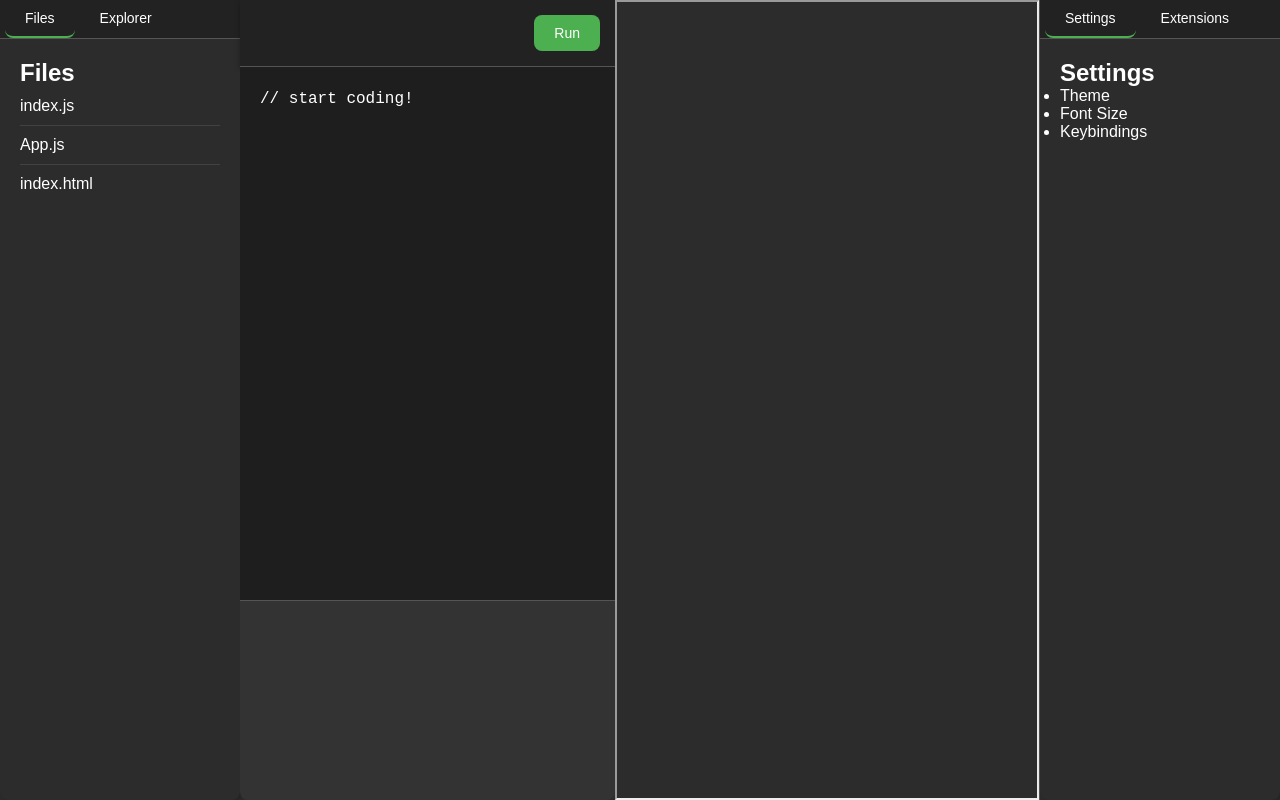
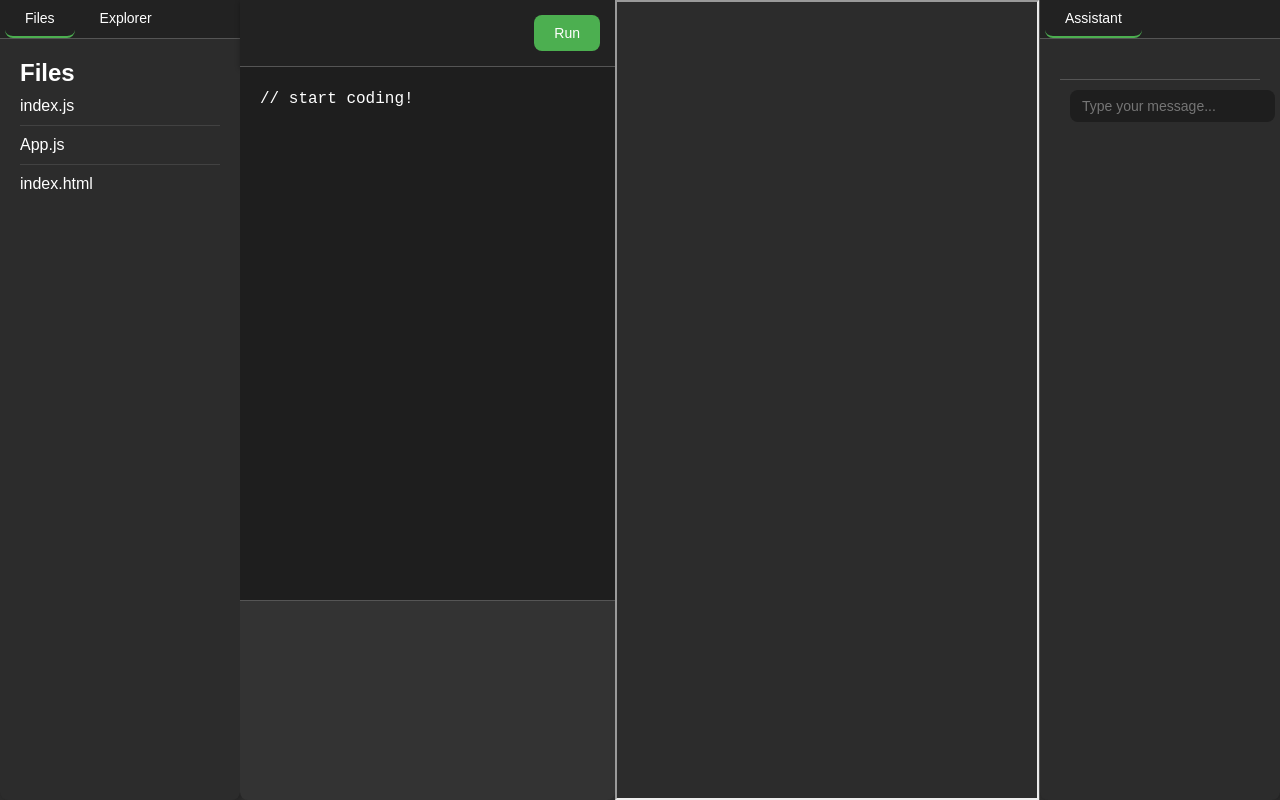
Before and after one commit to sh-navid/NabotStudio, a React (Create React App) app: page / in a window 1280 px wide. Built offline with nearby package versions, Linux system fonts and the light colour scheme.

Commit message:
[Feature] Setup llm prompting interface

```diff
--- a/src/App.css
+++ b/src/App.css
@@ -6,9 +6,9 @@
   --text-light: #fff;
   --text-dark: #000;
   --accent-color: #f0f0f0;
-  --border-color: #555; /*  A bit darker */
-  --box-shadow-color: rgba(0, 0, 0, 0.3); /*  Slightly stronger shadow */
-  --border-radius: 8px; /*  Rounded corners for softer look */
+  --border-color: #555;
+  --box-shadow-color: rgba(0, 0, 0, 0.3);
+  --border-radius: 8px;
 }
 
 body {
@@ -20,13 +20,13 @@ body {
 .ide {
   display: flex;
   height: 100vh;
-  overflow: hidden; /*  Prevent scrollbars */
+  overflow: hidden;
 }
 
 /* Sidebar Styles */
 .sidebar,
 .right-menu {
-  width: 240px; /*  Slightly wider */
+  width: 240px;
   background-color: var(--background-dark);
   color: var(--text-light);
   box-shadow: 2px 0 5px var(--box-shadow-color);
@@ -35,9 +35,9 @@ body {
 
 .sidebar h3,
 .right-menu h3 {
-  margin-bottom: 15px; /*  More space below heading */
+  margin-bottom: 15px;
   color: var(--accent-color);
-  text-transform: uppercase; /*  All caps for headings */
+  text-transform: uppercase;
   font-size: 1em;
 }
 
@@ -47,7 +47,7 @@ body {
 }
 
 .sidebar li {
-  padding: 10px 0; /*  More padding */
+  padding: 10px 0;
   border-bottom: 1px solid rgba(255, 255, 255, 0.1);
 }
 
@@ -59,15 +59,15 @@ body {
   color: var(--text-light);
   text-decoration: none;
   display: block;
-  transition: color 0.3s, padding-left 0.3s; /*  Smooth transition for hover */
-  padding: 8px; /*  Add some padding */
-  border-radius: 5px; /*  Rounded corners for links */
+  transition: color 0.3s, padding-left 0.3s;
+  padding: 8px;
+  border-radius: 5px;
 }
 
 .sidebar a:hover {
   color: var(--primary-color);
-  padding-left: 15px; /*  Slightly push to the right when hovering */
-  background-color: rgba(255, 255, 255, 0.05); /*  Subtle background on hover */
+  padding-left: 15px;
+  background-color: rgba(255, 255, 255, 0.05);
 }
 
 /* Editor Styles */
@@ -80,10 +80,10 @@ body {
 .toolbar {
   background-color: #222;
   color: var(--text-light);
-  padding: 15px; /*  More padding */
+  padding: 15px;
   text-align: right;
   box-shadow: 0 2px 5px var(--box-shadow-color);
-  border-bottom: 1px solid var(--border-color); /* Keep a subtle border */
+  border-bottom: 1px solid var(--border-color);
 }
 
 .editor {
@@ -91,7 +91,7 @@ body {
   background-color: var(--background-editor);
   color: var(--text-light);
   font-family: 'Courier New', monospace;
-  padding: 20px; /*  More padding */
+  padding: 20px;
   border: none;
   resize: none;
   outline: none;
@@ -117,7 +117,7 @@ button {
   background-color: var(--primary-color);
   border: none;
   color: var(--text-light);
-  padding: 10px 20px; /*  Adjust padding */
+  padding: 10px 20px;
   text-align: center;
   text-decoration: none;
   display: inline-block;
@@ -125,7 +125,7 @@ button {
   cursor: pointer;
   border-radius: var(--border-radius);
   margin-left: 5px;
-  transition: background-color 0.3s, transform 0.3s; /*  Add transform for a "press" effect */
+  transition: background-color 0.3s, transform 0.3s;
 }
 
 button:hover {
@@ -133,7 +133,7 @@ button:hover {
 }
 
 button:active {
-  transform: translateY(1px); /*  Slightly move down when active */
+  transform: translateY(1px);
 }
 
 /* Preview Styles */
@@ -186,3 +186,67 @@ button:active {
 .mb-1 {
   margin-bottom: 10px;
 }
+
+/* Chat Interface Styles */
+.chat-container {
+  display: flex;
+  flex-direction: column;
+  height: 100%;
+}
+
+.chat-messages {
+  flex-grow: 1;
+  overflow-y: auto;
+  padding: 10px;
+}
+
+.message {
+  padding: 8px 12px;
+  border-radius: 8px;
+  margin-bottom: 8px;
+  width: fit-content;
+  max-width: 70%;
+}
+
+.user-message {
+  background-color: var(--primary-color);
+  color: var(--text-light);
+  align-self: flex-end;
+}
+
+.bot-message {
+  background-color: #444;
+  color: var(--text-light);
+  align-self: flex-start;
+}
+
+.chat-input-area {
+  display: flex;
+  padding: 10px;
+  border-top: 1px solid var(--border-color);
+}
+
+.chat-input {
+  flex-grow: 1;
+  background-color: var(--background-editor);
+  border: none;
+  color: var(--text-light);
+  padding: 8px 12px;
+  border-radius: var(--border-radius);
+  outline: none;
+  font-size: 14px;
+}
+
+.send-button {
+  background-color: var(--primary-color);
+  border: none;
+  color: var(--text-light);
+  padding: 8px 16px;
+  border-radius: var(--border-radius);
+  cursor: pointer;
+  margin-left: 10px;
+}
+
+.send-button:hover {
+  background-color: var(--secondary-color);
+}
--- /dev/null
+++ b/src/components/Assistant.js
@@ -0,0 +1,72 @@
+import React, { useState, useRef, useEffect } from 'react';
+
+function Assistant() {
+  const [messages, setMessages] = useState([]);
+  const [input, setInput] = useState('');
+  const chatMessagesRef = useRef(null);
+
+  useEffect(() => {
+    // Scroll to the bottom of the chat messages when new messages are added
+    if (chatMessagesRef.current) {
+      chatMessagesRef.current.scrollTop = chatMessagesRef.current.scrollHeight;
+    }
+  }, [messages]);
+
+  const sendMessage = () => {
+    if (input.trim() !== '') {
+      // Add user message
+      setMessages([...messages, { text: input, sender: 'user' }]);
+
+      // Simulate bot response (replace with actual AI logic)
+      setTimeout(() => {
+        const botResponse = getBotResponse(input);
+        setMessages(prevMessages => [...prevMessages, { text: botResponse, sender: 'bot' }]);
+      }, 500); // Simulate a delay for the bot response
+
+      setInput(''); // Clear the input
+    }
+  };
+
+  const getBotResponse = (userMessage) => {
+    // Replace with actual AI or predefined responses
+    userMessage = userMessage.toLowerCase();
+    if (userMessage.includes("hello") || userMessage.includes("hi")) {
+      return "Hello! How can I help you today?";
+    } else if (userMessage.includes("help")) {
+      return "Sure, I can help you with code suggestions, debugging, and general programming questions.";
+    } else {
+      return "I'm here to assist you with your coding needs.";
+    }
+  };
+
+  return (
+    <div className="chat-container">
+      <div className="chat-messages" ref={chatMessagesRef}>
+        {messages.map((message, index) => (
+          <div key={index} className={`message ${message.sender}-message`}>
+            {message.text}
+          </div>
+        ))}
+      </div>
+      <div className="chat-input-area">
+        <input
+          type="text"
+          className="chat-input"
+          placeholder="Type your message..."
+          value={input}
+          onChange={(e) => setInput(e.target.value)}
+          onKeyDown={(e) => {
+            if (e.key === 'Enter') {
+              sendMessage();
+            }
+          }}
+        />
+        <button className="send-button" onClick={sendMessage}>
+          Send
+        </button>
+      </div>
+    </div>
+  );
+}
+
+export default Assistant;
--- a/src/components/RightMenu.js
+++ b/src/components/RightMenu.js
@@ -1,39 +1,27 @@
+/**/
 /**/
 import React, { useState } from 'react';
 import Tabs from './Tabs';
+import Assistant from './Assistant'; // Import the new Assistant component
 
 function RightMenu() {
-  const [activeTab, setActiveTab] = useState('settings');
+  const [activeTab, setActiveTab] = useState('assistant'); // Changed default to 'assistant'
 
   const handleTabClick = (tabId) => {
     setActiveTab(tabId);
   };
 
   const tabsData = [
-    { id: 'settings', label: 'Settings' },
-    { id: 'extensions', label: 'Extensions' },
+    { id: 'assistant', label: 'Assistant' }, // Changed 'settings' to 'assistant'
   ];
 
   return (
     <div className="right-menu">
       <Tabs activeTab={activeTab} onTabClick={handleTabClick} tabsData={tabsData} />
 
-      <div className="tab-content" style={{ display: activeTab === 'settings' ? 'block' : 'none' }}>
-        <h2>Settings</h2>
-        <ul>
-          <li>Theme</li>
-          <li>Font Size</li>
-          <li>Keybindings</li>
-        </ul>
-      </div>
-
-      <div className="tab-content" style={{ display: activeTab === 'extensions' ? 'block' : 'none' }}>
-        <h2>Extensions</h2>
-        <ul>
-          <li>Ext1</li>
-          <li>Ext2</li>
-          <li>Other</li>
-        </ul>
+      {/* Render the Assistant component when the 'assistant' tab is active */}
+      <div className="tab-content" style={{ display: activeTab === 'assistant' ? 'block' : 'none' }}>
+        <Assistant />
       </div>
     </div>
   );
--- a/src/index.css
+++ b/src/index.css
@@ -1,5 +1,3 @@
-/**/
-/* Resets and general styles */
 html, body {
   height: 100%;
 }
@@ -7,5 +5,5 @@ html, body {
 * {
   margin: 0;
   padding: 0;
-  box-sizing: border-box; /* Include padding and border in the element's total width and height */
+  box-sizing: border-box;
 }
```
